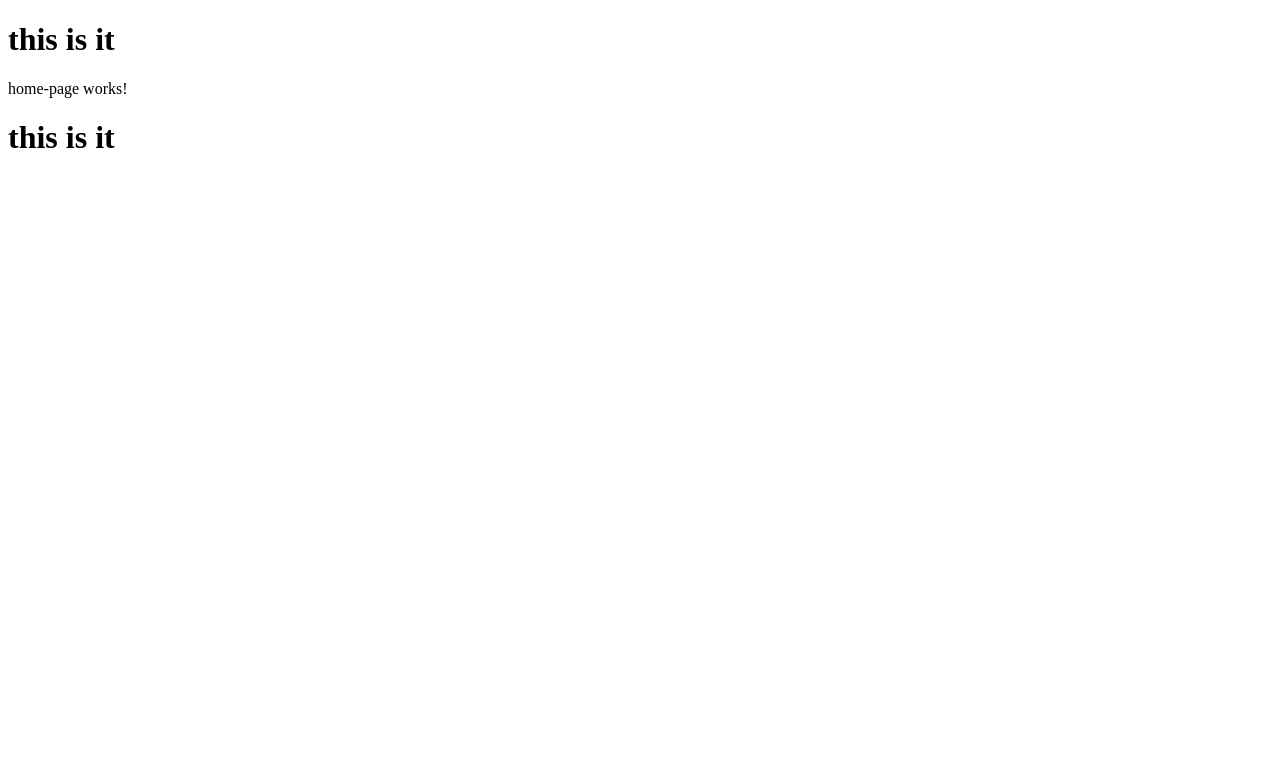
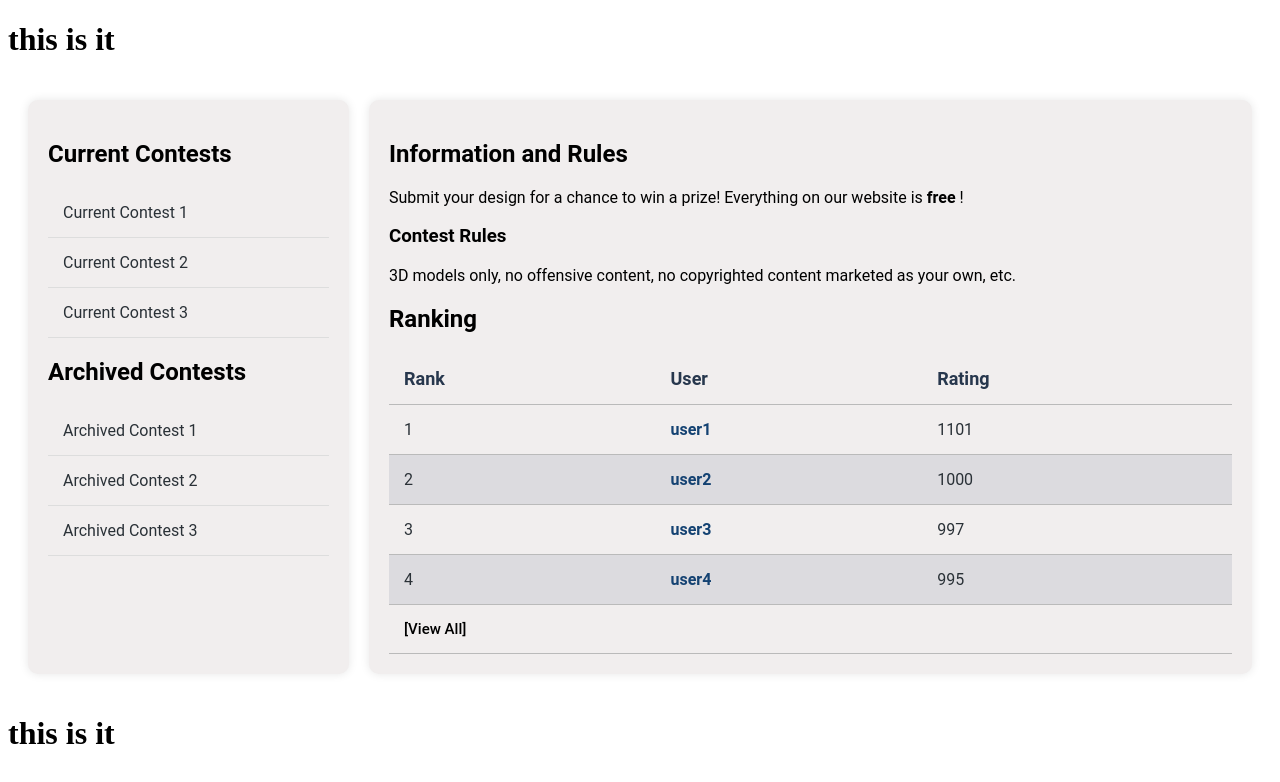
Before and after one commit to BlastOfMihh/ModellersDreamMotivation, an Angular app in the folder frontend/: page /home in a window 1280 px wide. Shown: the top 782 px of the page. Built offline with nearby package versions, Linux system fonts and the light colour scheme.

Commit message:
home-page

```diff
--- a/frontend/package.json
+++ b/frontend/package.json
@@ -22,6 +22,7 @@
     "@angular/platform-browser": "~17.3.7",
     "@angular/platform-browser-dynamic": "~17.3.7",
     "@angular/router": "~17.3.7",
+    "angular": "^1.8.2",
     "bootstrap": "~5.3.3",
     "rxjs": "~7.8.0",
     "three": "^0.164.1",
--- a/frontend/src/app/app.component.ts
+++ b/frontend/src/app/app.component.ts
@@ -4,15 +4,17 @@ import { EngineComponent } from './engine/engine.component';
 import { UiComponent } from './ui/ui.component';
 import { ViewModelComponent } from './viewmodel/engine.component';
 import { NgFor } from '@angular/common';
-import {HomePageComponent} from "./home-page/home-page.component";
+//import {HomePageComponent} from "./home-page/home-page.component";
 import { RouterOutlet } from '@angular/router';
+import { HomePageModule } from './home-page/home-page.module';
 
 @Component({
   imports: [
     ViewModelComponent,
     UiComponent,
     EngineComponent,
-    HomePageComponent,
+    //HomePageComponent,
+    HomePageModule,
     RouterOutlet
   ],
   selector: 'app-root',
--- a/frontend/src/app/home-page/home-page.component.html
+++ b/frontend/src/app/home-page/home-page.component.html
@@ -1 +1,92 @@
-<p>home-page works!</p>
+
+<!-- <html>
+<head>
+    <title>3D Building Contests</title>
+    <link rel="stylesheet" type="text/css" href="styles.css">
+</head>
+<body>
+    <header>
+        <h1>3D Building Contests</h1>
+    </header>
+    <main>
+        <section id="contests">
+            <h2>Current Contests</h2>
+
+        </section>
+        <section id="submit">
+            <h2>Submit Your Design</h2>
+
+        </section>
+    </main>
+    <footer>
+    </footer>
+    <script src="script.js"></script>
+</body>
+</html> -->
+
+<!-- <p>home-page works!</p> -->
+<main class="container">
+    <section class="sidebar">
+        <div class="contest-type">
+            <h2>Current Contests</h2>
+            <ul>
+                <li *ngFor="let contest of currentContests">{{ contest }}</li>
+            </ul>
+        </div>
+
+        <div class="contest-type">
+            <h2>Archived Contests</h2>
+            <ul>
+                <li *ngFor="let contest of archivedContests">{{ contest }}</li>
+            </ul>
+        </div>
+    </section>
+
+    <section class="main-content">
+        <h2>Information and Rules</h2>
+        <p>Submit your design for a chance to win a prize! Everything on our website is <b>free</b> !</p>
+        <h3>Contest Rules</h3>
+        <p> 3D models only, no offensive content, no copyrighted content marketed as your own, etc. </p>
+        <h2>Ranking</h2>
+        <!-- Ranking entries will go here -->
+        <table>
+            <thead>
+                <tr>
+                    <th>Rank</th>
+                    <th>User</th>
+                    <th>Rating</th>
+                </tr>
+            </thead>
+            <tbody>
+                <tr>
+                    <td>1</td>
+                    <td class="user-cell">user1</td>
+                    <td>1101</td>
+                </tr>
+                <tr>
+                    <td>2</td>
+                    <td class="user-cell">user2</td>
+                    <td>1000</td>
+                </tr>
+                <tr>
+                    <td>3</td>
+                    <td class="user-cell">user3</td>
+                    <td>997</td>
+                </tr>
+                <tr>
+                    <td>4</td>
+                    <td class="user-cell">user4</td>
+                    <td>995</td>
+                </tr>
+            </tbody>
+            <tfoot>
+                <tr>
+                    <td class="view-all-text" colspan="3">[View All]</td>
+                </tr>
+            </tfoot>
+        </table>
+    </section>
+</main>
+<footer>
+    <!-- Footer information goes here -->
+</footer>
--- a/frontend/src/app/home-page/home-page.component.scss
+++ b/frontend/src/app/home-page/home-page.component.scss
@@ -0,0 +1,114 @@
+.container {
+    display: flex;
+    padding: 20px;
+    gap: 20px; /* space between the sidebar and the main content */
+}
+
+.sidebar {
+    flex: 1;
+    background-color: #f1eeee; /* light gray */
+    border-radius: 10px; /* rounded corners */
+    padding: 20px; /* space between the border and the content */
+    box-shadow: 0 0 10px rgba(0, 0, 0, 0.1); /* a subtle shadow */
+    font-family: 'Roboto', sans-serif;
+}
+
+.main-content {
+    flex: 3;
+    background-color: #f1eeee; /* light gray */
+    border-radius: 10px;
+    padding: 20px;
+    box-shadow: 0 0 10px rgba(0, 0, 0, 0.1);
+    font-family: 'Roboto', sans-serif;
+}
+
+ul {
+    list-style-type: none;
+    padding: 0;
+    margin: 0;
+    font-family: Arial, sans-serif;
+}
+
+li {
+    display: flex;
+    justify-content: space-between;
+    border-bottom: 1px solid #ddd;
+    padding: 15px;
+    transition: background-color 0.2s ease;
+    color: #2A3137;
+    text-decoration: none;
+    cursor: pointer;
+    font-family: 'Roboto', sans-serif; // Add this line
+}
+
+li:hover {
+    background-color: #C7C8CC;
+    color: #205295;
+}
+
+table {
+    width: 100%;
+    border-collapse: collapse;
+    font-family: 'Roboto', sans-serif;
+    color: #27374D;
+}
+
+th, td {
+    border: 1px solid #ddd;
+    padding: 15px;
+    border-collapse: collapse;
+    text-align: left;
+    font-size: 16px;
+    color: #2A3137;
+}
+
+tr {
+    transition: background-color 0.2s ease;
+}
+
+tr:nth-child(even) {
+    background-color: #dcdbdf;
+}
+
+tr:nth-child(odd) {
+    background-color: #f1eeee;
+}
+
+th {
+    background-color: transparent;
+    font-weight: bold;
+    font-size: 18px;
+    border: none;
+    color: #27374D;
+}
+
+td {
+    border-top: 0.5px solid #bababa;
+    border-bottom: 0.5px solid #bababa;
+    border-left: none;
+    border-right: none;
+}
+
+.user-cell {
+    cursor: pointer;
+    transition: background-color 0.2s ease;
+    font-weight: 600;
+    color: #144272;
+}
+
+.user-cell:hover {
+    color: #2C74B3;
+}
+
+.view-all-text {
+    color: #000000; // Change this to your desired color
+    font-weight: 550;
+    text-decoration: none;
+    cursor: pointer;
+    font-size: 15px;
+    font-family: 'Roboto', sans-serif; // Add this line
+}
+
+.view-all-text:hover {
+    color: #28435b; // Change this to your desired hover color
+}
--- a/frontend/src/app/home-page/home-page.component.ts
+++ b/frontend/src/app/home-page/home-page.component.ts
@@ -1,14 +1,22 @@
 import { ChangeDetectionStrategy, Component, ViewEncapsulation } from '@angular/core';
+import { OnInit } from '@angular/core';
 
 @Component({
   selector: 'app-home-page',
-  standalone: true,
-  imports: [],
+  // standalone: true,
+  // imports: [],
   templateUrl: './home-page.component.html',
-  styleUrl: './home-page.component.scss'
+  styleUrls: ['./home-page.component.scss']
   // encapsulation: ViewEncapsulation.None,
   // changeDetection: ChangeDetectionStrategy.OnPush
 })
-export class HomePageComponent {
+export class HomePageComponent implements OnInit {
+  currentContests = ['Current Contest 1', 'Current Contest 2', 'Current Contest 3'];
+  archivedContests = ['Archived Contest 1', 'Archived Contest 2', 'Archived Contest 3'];
 
+
+  constructor() { }
+
+  ngOnInit(): void {
+  }
 }
```
Also changed, not shown: frontend/src/app/home-page/home-page.module.ts (added, +10 -0 lines).
